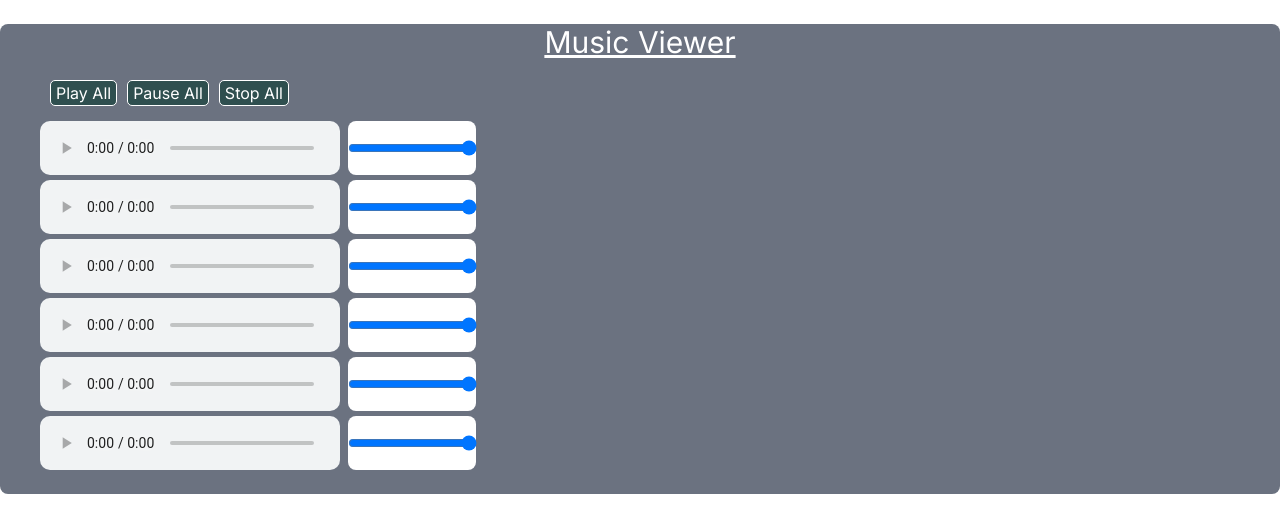
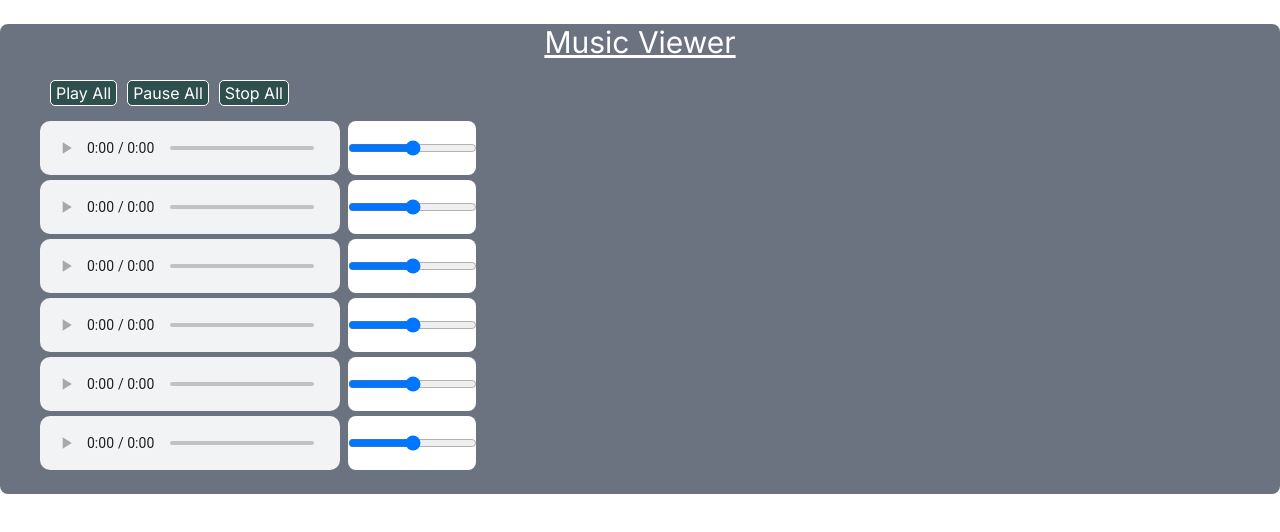
Before and after one commit to tobyhogan/track-stem-mixer, a Next.js app: page / in a window 1280 px wide. Shown: the top 532 px of the page. Built offline with nearby package versions, Linux system fonts and the light colour scheme.

Commit message:
attempted to add input-knobs.js plain

```diff
--- a/src/app/components/track.tsx
+++ b/src/app/components/track.tsx
@@ -1,8 +1,19 @@
+'use client';
+
 import React from "react";
+
+import * as InputKnobs from './input-knobs.js';
+
 
 // Stateless Functional Component
 
 const Track = ({source}) => {
+
+    function myFunc(event) {
+
+        console.log(event.target.value);
+    }
+
   return (
 
     /*
@@ -31,7 +42,7 @@ const Track = ({source}) => {
         </audio>
 
         <div className="flex audio-controls w-32 h-15 bg-white rounded-lg ml-2">
-            <input id="volume-knob" type="range" value="100" min="0" max="100" className="input-knob volume-knob outline-none focus:outline-none outline-transparent border-transparent focus:ring-0"/>
+            <input onChange={myFunc} id="volume-knob" type="range" min="0" max="100" className="input-knob volume-knob outline-none focus:outline-none outline-transparent border-transparent focus:ring-0"/>
 
         </div>
 
--- a/src/app/page.tsx
+++ b/src/app/page.tsx
@@ -1,4 +1,6 @@
 import Track from './components/track.tsx';
+
+import * as InputKnobs from './input-knobs.js';
 
 
 export default function Home() {
```
Also changed, not shown: public/assets/js/input-knobs.js (added).
